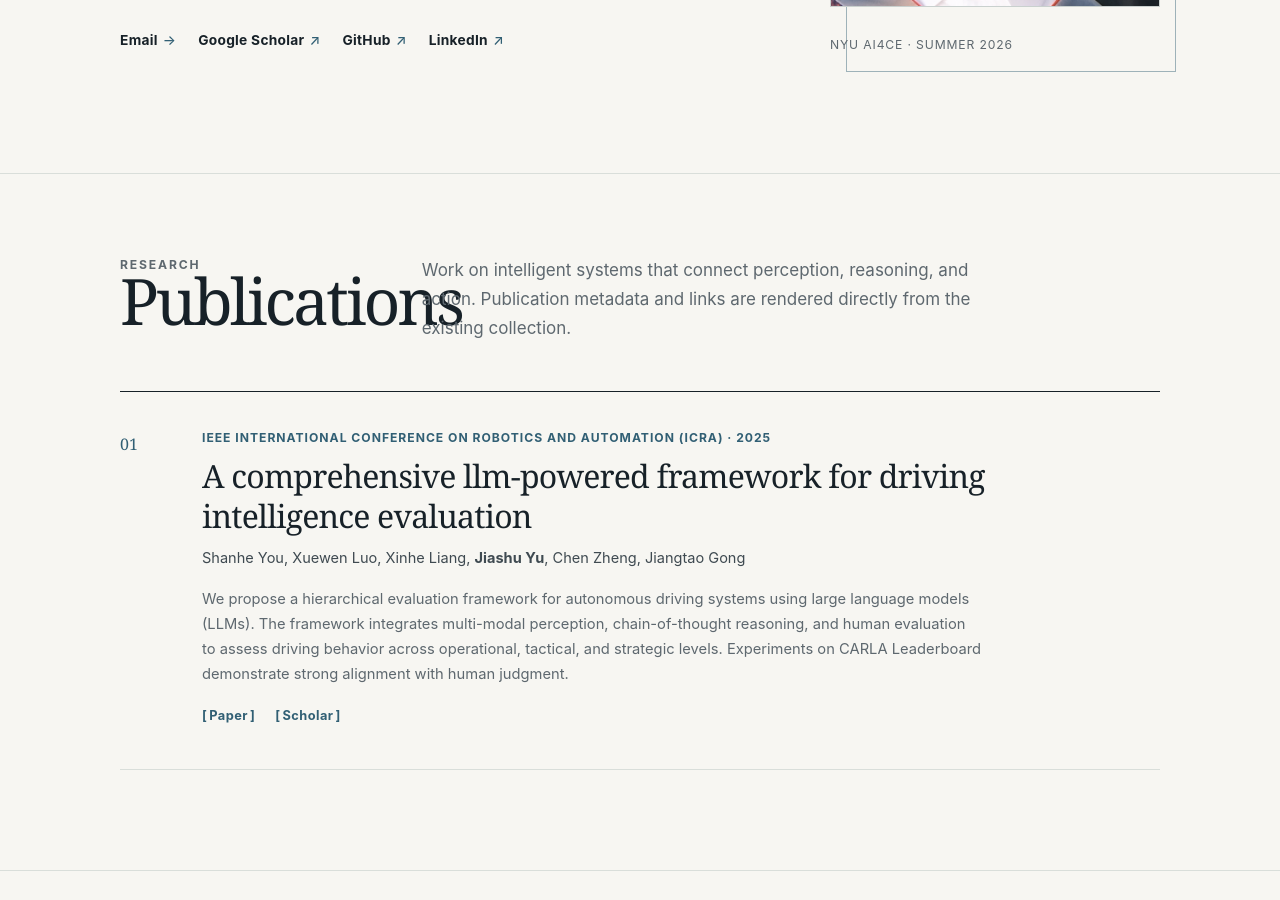
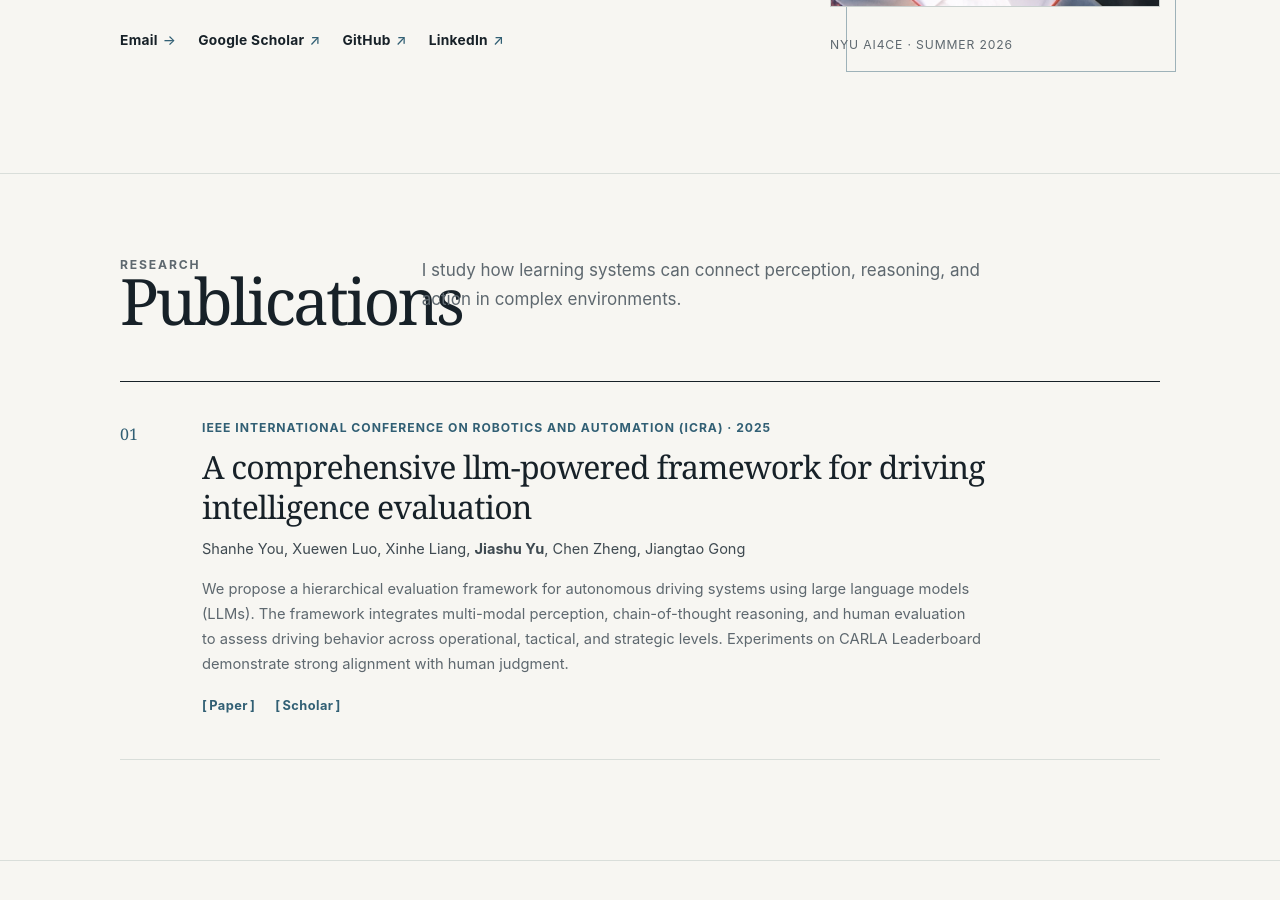
Before and after one commit to Jiashu-Yu/Jiashu-Yu.github.io, a Jekyll site: the page built from _pages/about.md, in a window 1280 px wide and 900 px high, scrolled down 584 px. Built offline with Jekyll 4.4.1, drawn with Linux system fonts in a browser that asks for light colours.

Commit message:
Polish homepage copy and publication links

```diff
--- a/_pages/about.md
+++ b/_pages/about.md
@@ -40,18 +40,21 @@
         <p class="eyebrow">Research</p>
         <h2 id="publications-title">Publications</h2>
       </div>
-      <p>Work on intelligent systems that connect perception, reasoning, and action. Publication metadata and links are rendered directly from the existing collection.</p>
+      <p>I study how learning systems can connect perception, reasoning, and action in complex environments.</p>
     </div>
 
     <div class="publication-list">
       {% assign publications = site.publications | sort: 'date' | reverse %}
       {% for post in publications %}
-        {% assign publication_url = post.paperurl | default: post.url %}
         <article class="publication">
           <div class="publication-index" aria-hidden="true">{% if forloop.index < 10 %}0{% endif %}{{ forloop.index }}</div>
           <div>
             <p class="publication-meta">{{ post.venue }} · {{ post.date | date: '%Y' }}</p>
-            <h3><a href="{{ publication_url | relative_url }}"{% if post.paperurl %} target="_blank" rel="noreferrer"{% endif %}>{{ post.title }}</a></h3>
+            {% if post.paperurl %}
+              <h3><a href="{{ post.paperurl }}" target="_blank" rel="noreferrer">{{ post.title }}</a></h3>
+            {% else %}
+              <h3><a href="{{ post.url | relative_url }}">{{ post.title }}</a></h3>
+            {% endif %}
             <p class="publication-authors">{{ post.authors | markdownify | remove: '<p>' | remove: '</p>' }}</p>
             <div class="publication-summary">{{ post.content }}</div>
             <div class="publication-links">
```
